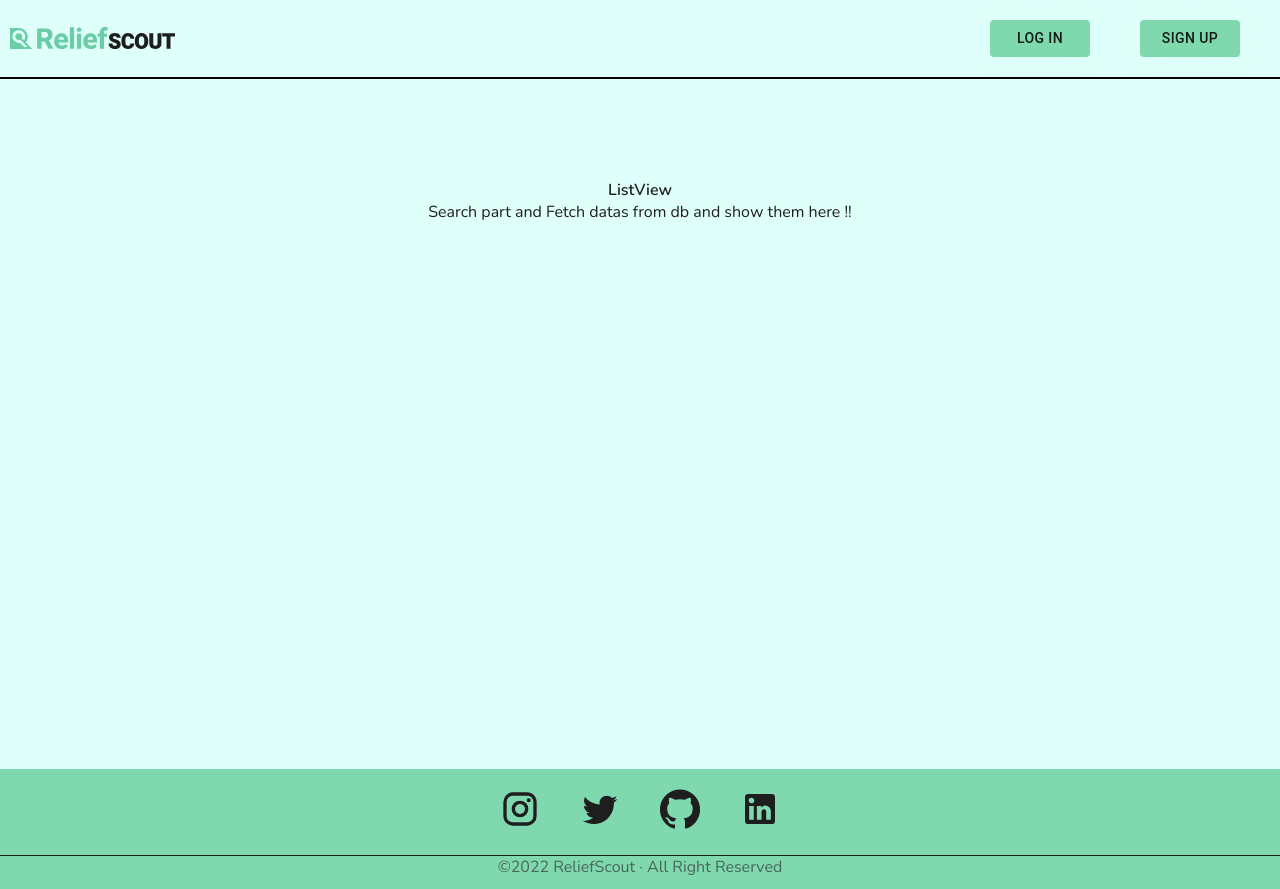
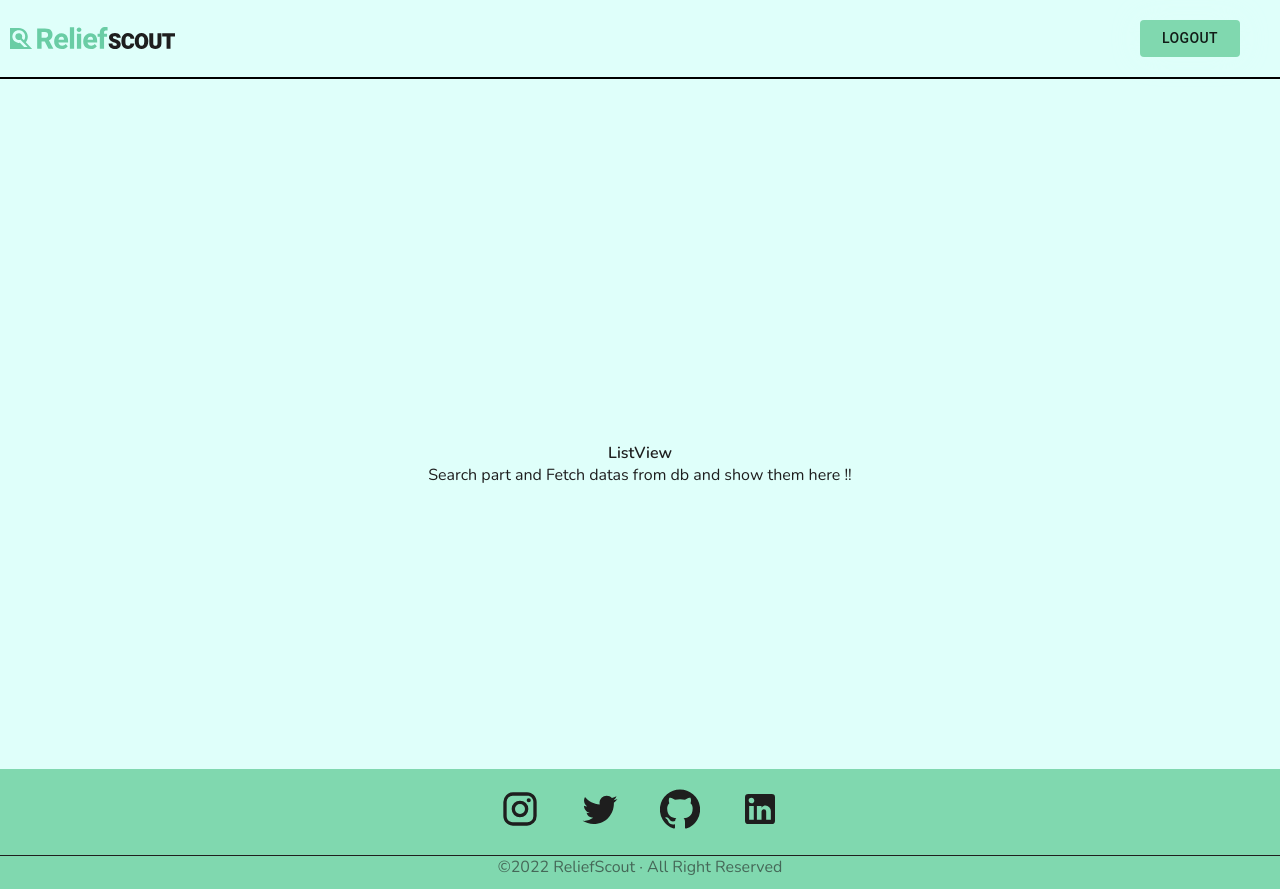
Before and after one commit to petekgithub/fetch-data-mongdb-trytry, a React (Create React App) app: page /listview in a window 1280 px wide. Built offline with nearby package versions, Linux system fonts and the light colour scheme.

Commit message:
header-update-logout-btn

```diff
--- a/src/Core/components/Header/index.tsx
+++ b/src/Core/components/Header/index.tsx
@@ -1,13 +1,22 @@
-import React from "react";
+import React, { useMemo } from "react";
 import styles from "./styles.module.scss";
 import Logo from "Core/assets/logo.svg";
 import { Button } from "@material-ui/core";
-import { Link } from "react-router-dom";
+import { Link, useLocation } from "react-router-dom";
 
 /* - login- signin buttons will develop, not working right now
    - you have to route related page (login/sinup)
 */
 const Header: React.FC = () => {
+
+  const { pathname } = useLocation();
+  console.log("location", location);
+
+  const isLoggedIn = useMemo(() => {
+    if (["/listview", "/detailsview"].includes(pathname)) return true;
+    else return false;
+  }, [pathname]);
+
   return (
     <header className={styles.container}>
       <div className= {styles.content}>
@@ -15,8 +24,14 @@ const Header: React.FC = () => {
           <img src={Logo} alt="ReliefScout" />
         </div>
         <div className={styles.right}>
-          <Link to="/login"><Button className={styles.logInBtn}>Log In</Button></Link>
-          <Link to="/register"><Button className={styles.signUpBtn}>Sign Up</Button></Link>
+          {isLoggedIn ? (
+            <Link to="/"><Button className={styles.logInBtn}>Logout</Button></Link>
+          ) : (
+            <>
+            <Link to="/login"><Button className={styles.logInBtn}>Log In</Button></Link>
+            <Link to="/register"><Button className={styles.signUpBtn}>Sign Up</Button></Link>
+            </>
+          )}
         </div>
       </div>
     </header>
--- a/src/Root/index.tsx
+++ b/src/Root/index.tsx
@@ -12,7 +12,7 @@ const Root: React.FC = () => {
   return (
     <>
       <Header />
-      <div style={{ height:"calc(100vh - 230px)", marginTop: 100}}>
+      <div style={{ height:"calc(100vh - 230px)", marginTop: 100,display: "flex", alignItems: "center", justifyContent: "center",}}>
       <Routes>
         <Route path='/' element={<Home />} />
         <Route path='/register' element={<Register/>} />
@@ -23,7 +23,6 @@ const Root: React.FC = () => {
       </div>
     <Footer />
     </>
-
   );
 };
 
```
